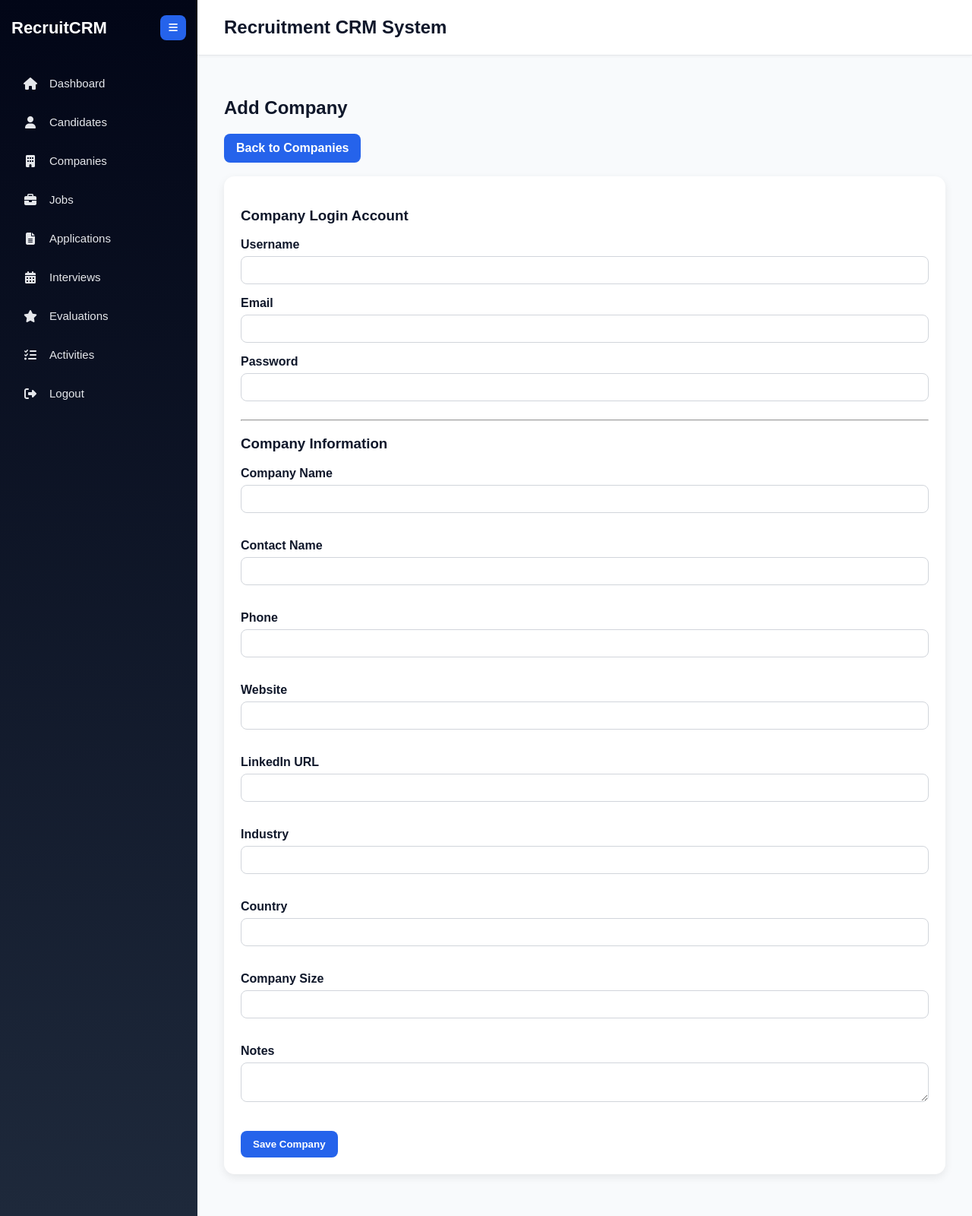
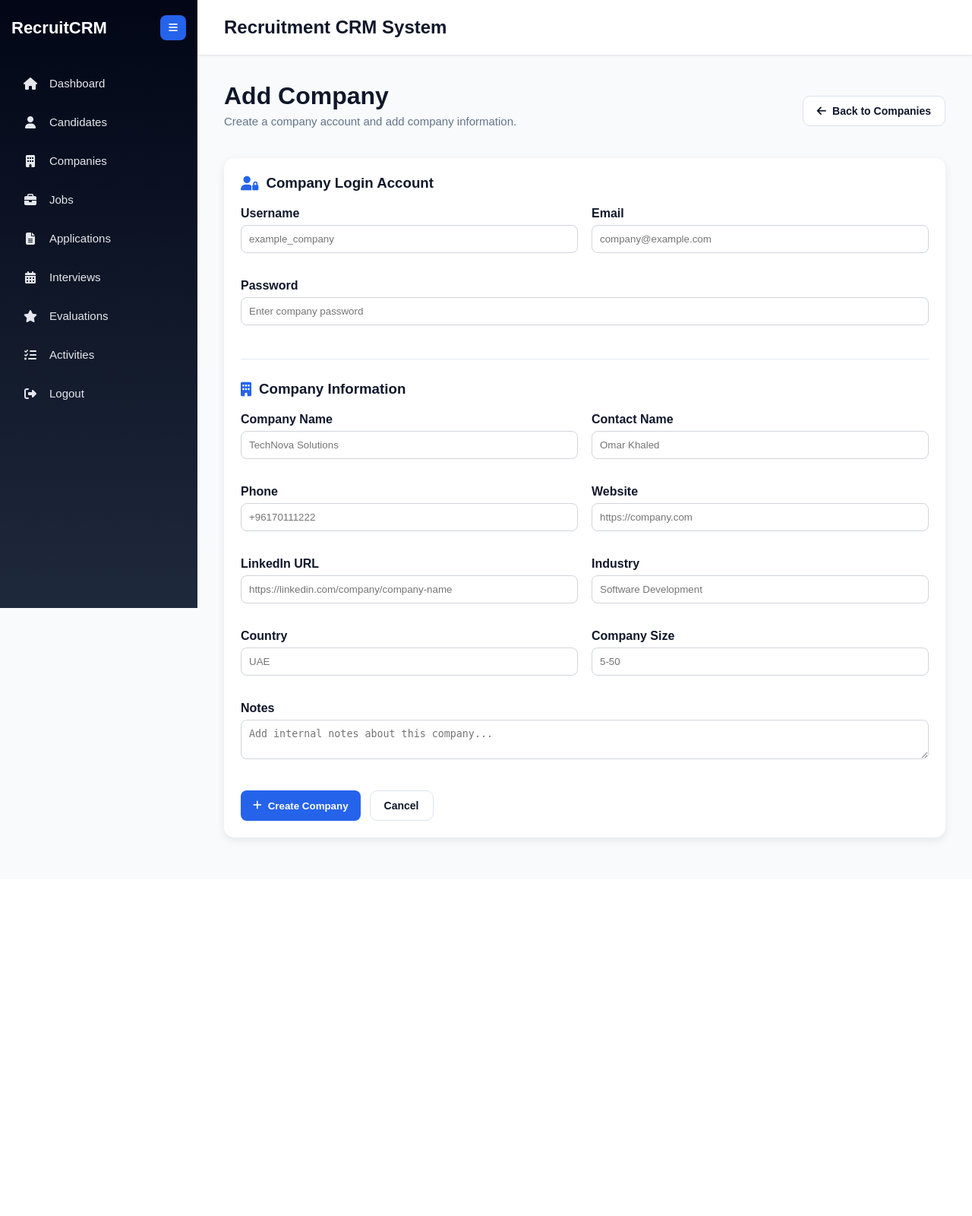
Before and after one commit to reemsaijary/Recruitment-CRM, a Django app: template backend/core/templates/core/admin_dashboard/companies/add_company.html in a window 1280 px wide. Shown: the whole page at 76% size. After the commit the page ends 1109 px from the top, so only its background shows below. Run offline with Django 5.2, Linux system fonts and the light colour scheme; the template is opened without the code that fills it, so the values that code supplies are empty.

Commit message:
Upgrade company forms and sidebar behavior

```diff
--- a/backend/core/templates/core/admin_dashboard/base_admin.html
+++ b/backend/core/templates/core/admin_dashboard/base_admin.html
@@ -30,10 +30,14 @@
          */
         .sidebar {
     width: 260px;
+    height: 100vh;
+    position: sticky;
+    top: 0;
     background: linear-gradient(180deg, #020617, #1e293b);
     color: white;
     padding: 20px 15px;
     transition: width 0.3s ease;
+    overflow-y: auto;
 }
 
         .sidebar.closed {
--- a/backend/core/templates/core/admin_dashboard/companies/add_company.html
+++ b/backend/core/templates/core/admin_dashboard/companies/add_company.html
@@ -1,61 +1,116 @@
 {% extends 'core/admin_dashboard/base_admin.html' %}
+
 {% block content %}
 
+<div class="page-header">
+    <div>
         <h1>Add Company</h1>
+        <p class="page-subtitle">Create a company account and add company information.</p>
+    </div>
 
-<a href="{% url 'companies_list' %}" class="btn">Back to Companies</a>
+    <a href="{% url 'companies_list' %}" class="secondary-btn">
+        <i class="fa-solid fa-arrow-left"></i>
+        Back to Companies
+    </a>
+</div>
 
-<br><br>
 {% if error %}
-        <p style="color:red;">{{ error }}</p>
+    <div class="card error-card">
+        <i class="fa-solid fa-circle-exclamation"></i>
+        {{ error }}
+    </div>
 {% endif %}
-<div class="card">
+
+<div class="card info-section-card">
     <form method="POST">
         {% csrf_token %}
-                <h3>Company Login Account</h3>
 
+        <h3>
+            <i class="fa-solid fa-user-lock"></i>
+            Company Login Account
+        </h3>
+
+        <div class="form-grid">
+            <div class="form-group">
                 <label>Username</label>
-        <input type="text" name="username" required>
+                <input type="text" name="username" placeholder="example_company" required>
+            </div>
 
+            <div class="form-group">
                 <label>Email</label>
-        <input type="email" name="email" required>
+                <input type="email" name="email" placeholder="company@example.com" required>
+            </div>
 
+            <div class="form-group full-width">
                 <label>Password</label>
-        <input type="password" name="password" required>
+                <input type="password" name="password" placeholder="Enter company password" required>
+            </div>
+        </div>
 
-        <hr>
+        <hr class="section-divider">
 
-        <h3>Company Information</h3>
-        <label>Company Name</label><br>
-        <input type="text" name="company_name" required><br><br>
+        <h3>
+            <i class="fa-solid fa-building"></i>
+            Company Information
+        </h3>
 
-        <label>Contact Name</label><br>
-        <input type="text" name="contact_name" required><br><br>
+        <div class="form-grid">
+            <div class="form-group">
+                <label>Company Name</label>
+                <input type="text" name="company_name" placeholder="TechNova Solutions" required>
+            </div>
 
+            <div class="form-group">
+                <label>Contact Name</label>
+                <input type="text" name="contact_name" placeholder="Omar Khaled" required>
+            </div>
 
+            <div class="form-group">
+                <label>Phone</label>
+                <input type="text" name="phone" placeholder="+96170111222" required>
+            </div>
 
-        <label>Phone</label><br>
-        <input type="text" name="phone" required><br><br>
+            <div class="form-group">
+                <label>Website</label>
+                <input type="url" name="website" placeholder="https://company.com">
+            </div>
 
-        <label>Website</label><br>
-        <input type="url" name="website"><br><br>
+            <div class="form-group">
+                <label>LinkedIn URL</label>
+                <input type="url" name="linkedin_url" placeholder="https://linkedin.com/company/company-name">
+            </div>
 
-        <label>LinkedIn URL</label><br>
-        <input type="url" name="linkedin_url"><br><br>
+            <div class="form-group">
+                <label>Industry</label>
+                <input type="text" name="industry" placeholder="Software Development" required>
+            </div>
 
-        <label>Industry</label><br>
-        <input type="text" name="industry" required><br><br>
+            <div class="form-group">
+                <label>Country</label>
+                <input type="text" name="country" placeholder="UAE" required>
+            </div>
 
-        <label>Country</label><br>
-        <input type="text" name="country" required><br><br>
+            <div class="form-group">
+                <label>Company Size</label>
+                <input type="text" name="company_size" placeholder="5-50">
+            </div>
 
-        <label>Company Size</label><br>
-        <input type="text" name="company_size"><br><br>
+            <div class="form-group full-width">
+                <label>Notes</label>
+                <textarea name="notes" placeholder="Add internal notes about this company..."></textarea>
+            </div>
+        </div>
 
-        <label>Notes</label><br>
-        <textarea name="notes"></textarea><br><br>
+        <div class="form-actions">
+            <button type="submit" class="btn">
+                <i class="fa-solid fa-plus"></i>
+                Create Company
+            </button>
 
-        <button type="submit" class="btn">Save Company</button>
+            <a href="{% url 'companies_list' %}" class="secondary-btn">
+                Cancel
+            </a>
+        </div>
     </form>
 </div>
 
```
Lines whose indentation alone changed are shown as unchanged.
